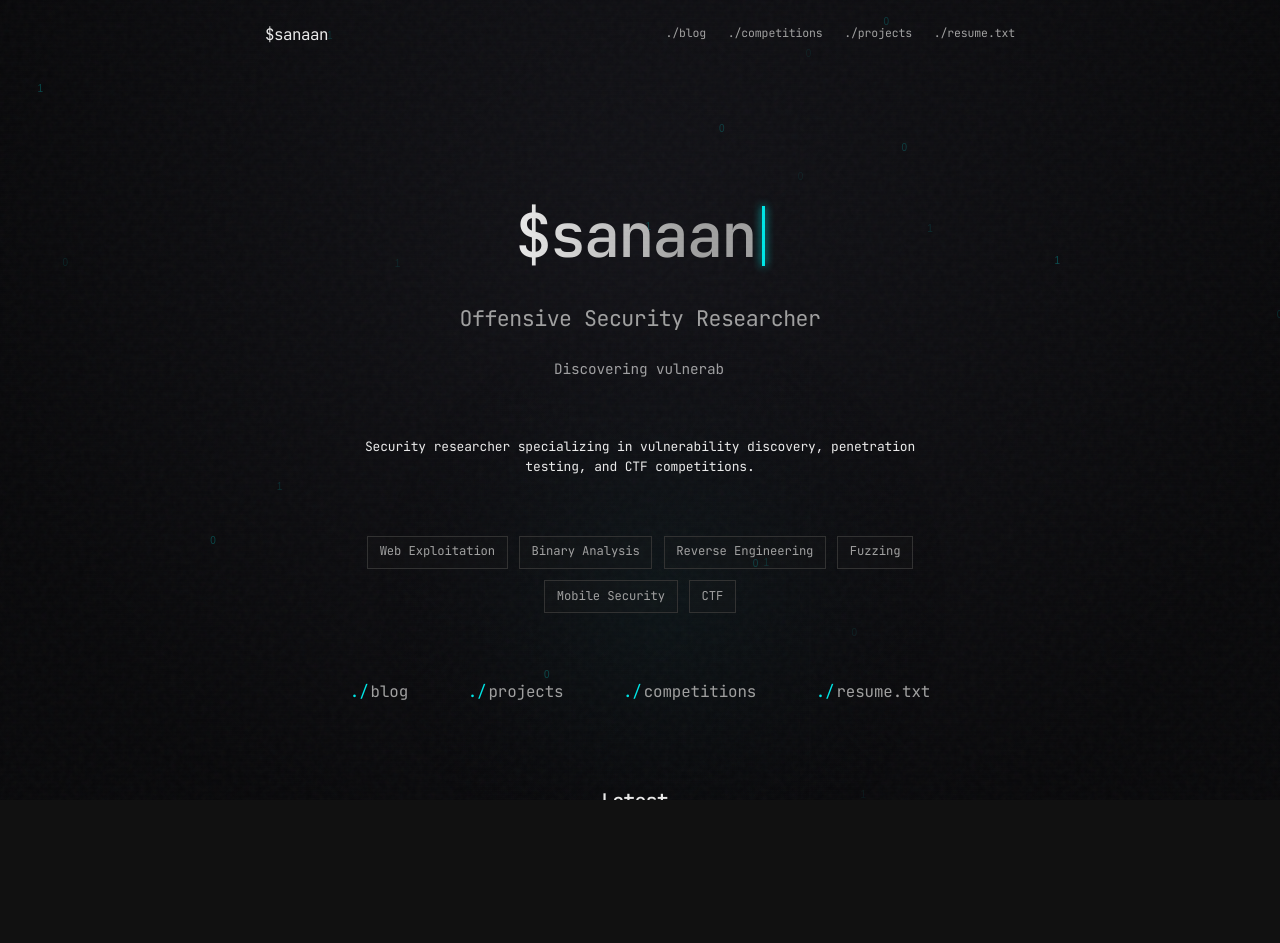
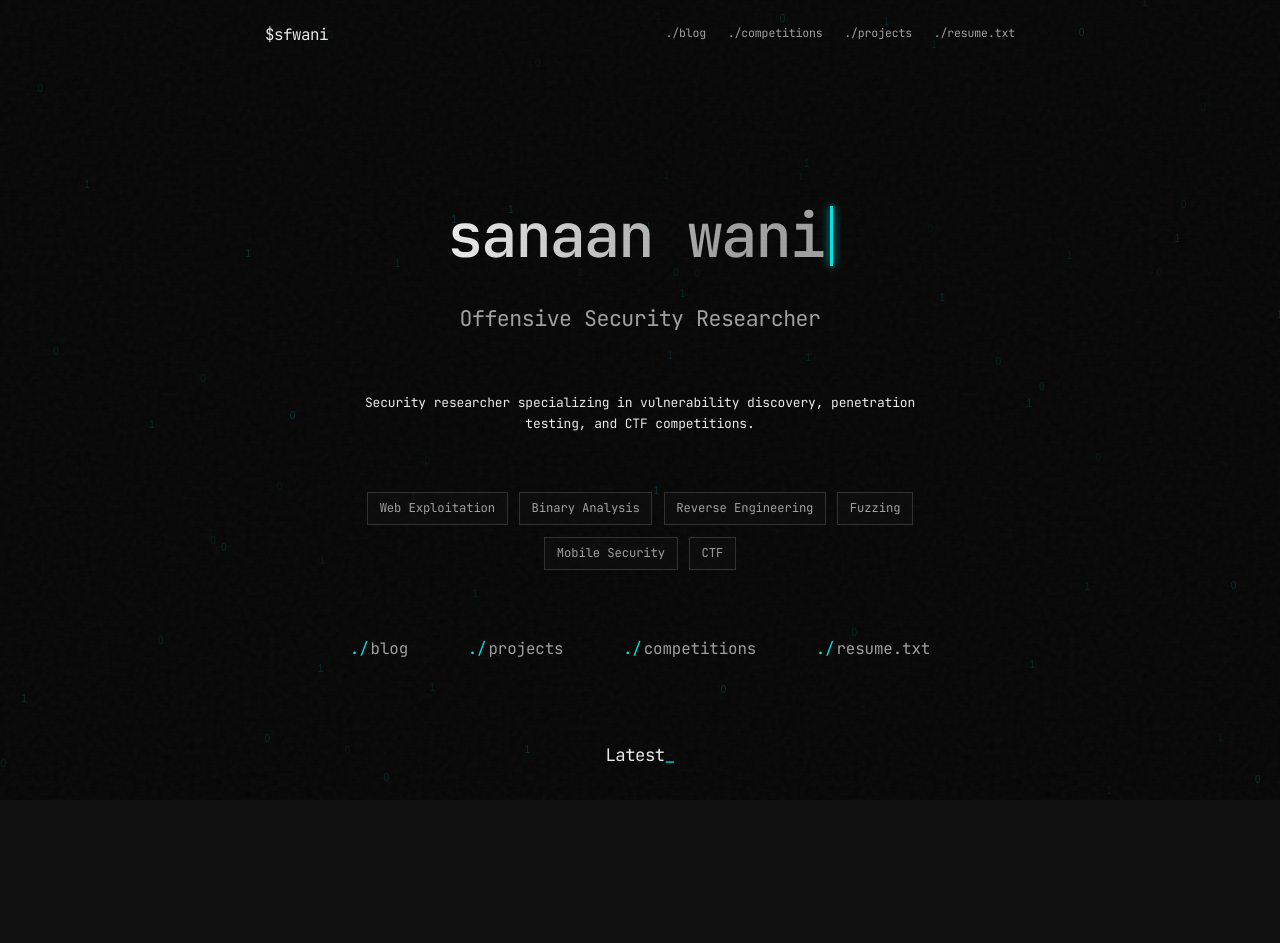
Before and after one commit to sfwani/portfolio, an Astro site: page / in a window 1280 px wide. Built offline with nearby package versions, Linux system fonts and the light colour scheme; Astro itself is replaced by a stand-in of ours.

Commit message:
mm background not the best

```diff
--- a/src/components/Header.astro
+++ b/src/components/Header.astro
@@ -3,7 +3,7 @@
 <nav class="main-nav">
   <div class="nav-container">
     <div class="nav-brand">
-      <a href="/" class="brand-link">$sanaan</a>
+      <a href="/" class="brand-link">$sfwani</a>
     </div>
     <div class="nav-links">
       <a href="/blog" class="nav-link">./blog</a>
--- a/src/pages/index.astro
+++ b/src/pages/index.astro
@@ -16,11 +16,8 @@ const featuredWriteups = sortedWriteups.slice(0, 1);
   <div class="noise-overlay"></div>
   <div class="container">
     <section class="hero">
-      <h1 class="name">$sanaan<span class="cursor"></span></h1>
+      <h1 class="name"><span id="name-typewriter"></span><span class="cursor"></span></h1>
       <p class="title">Offensive Security Researcher</p>
-      <div class="typewriter-container">
-        <span id="typewriter" class="typewriter"></span>
-      </div>
     </section>
 
     <section class="about">
@@ -65,13 +62,10 @@ const featuredWriteups = sortedWriteups.slice(0, 1);
         const formattedDate = `${date.getFullYear()}-${String(date.getMonth() + 1).padStart(2, '0')}-${String(date.getDate()).padStart(2, '0')}`;
 
         return (
-          <div class="post">
-            <div class="post-meta">
-              <span class="date">{formattedDate}</span>
-              <a href={`/blog/${post.slug}`} class="read-more">view <span class="arrow">→</span></a>
-            </div>
-            <h3 class="post-title">{post.data.title}</h3>
-          </div>
+          <a href={`/blog/${post.slug}`} class="post">
+            <span class="date">{formattedDate}</span>
+            <span class="post-title">{post.data.title}</span>
+          </a>
         );
       })}
     </section>
@@ -87,6 +81,7 @@ const featuredWriteups = sortedWriteups.slice(0, 1);
   :root {
     --accent-cyan: #00e6e6;
     --accent-glow: rgba(0, 230, 230, 0.15);
+    --bg-dark: #080808;
     --bg-gradient-dark: rgba(10, 10, 12, 0.97);
     --bg-gradient-light: rgba(20, 20, 25, 0.97);
   }
@@ -173,22 +168,10 @@ const featuredWriteups = sortedWriteups.slice(0, 1);
   .title {
     font-size: 1.5rem;
     color: var(--text-secondary);
-    margin-bottom: 1.5rem;
+    margin-bottom: 0;
     font-family: var(--font-mono);
     letter-spacing: -0.5px;
     font-weight: 400;
-  }
-
-  .typewriter-container {
-    height: 1.5rem;
-    font-family: var(--font-mono);
-    font-size: 1rem;
-    color: rgba(255, 255, 255, 0.6);
-    font-weight: 300;
-  }
-
-  .typewriter {
-    border-right: 2px solid transparent;
   }
 
   /* About Section */
@@ -301,85 +284,57 @@ const featuredWriteups = sortedWriteups.slice(0, 1);
   /* Featured Post */
   .featured {
     margin-bottom: 4rem;
-    text-align: center;
+    text-align: left;
+    max-width: 500px;
+    margin-left: auto;
+    margin-right: auto;
   }
 
   .featured h2 {
-    font-size: 1.4rem;
-    margin-bottom: 1.5rem;
-    font-weight: 500;
-    letter-spacing: -1px;
-    position: relative;
-    display: inline-block;
+    font-size: 1.2rem;
+    margin-bottom: 1rem;
+    font-weight: 400;
+    letter-spacing: -0.5px;
+    font-family: var(--font-mono);
   }
 
   .accent {
     color: var(--accent-cyan);
     animation: blink 1s step-end infinite;
-    text-shadow: 0 0 5px var(--accent-glow);
   }
 
   .post {
-    border: 1px solid var(--border);
-    padding: 1.2rem 1.5rem;
-    transition: all 0.3s cubic-bezier(0.25, 0.1, 0.25, 1);
-    max-width: 500px;
-    margin: 0 auto;
-    text-align: left;
-    background: rgba(20, 20, 25, 0.3);
-    backdrop-filter: blur(5px);
+    display: flex;
+    justify-content: space-between;
+    align-items: center;
+    padding: 0.8rem 0;
+    text-decoration: none;
+    border-bottom: 1px solid rgba(255, 255, 255, 0.05);
+    transition: all 0.2s ease;
   }
 
   .post:hover {
-    border-color: var(--accent-cyan);
-    transform: translateY(-3px);
-    box-shadow: 0 5px 15px rgba(0, 0, 0, 0.2), 0 0 0 1px rgba(0, 230, 230, 0.1);
-  }
-
-  .post-meta {
-    display: flex;
-    justify-content: space-between;
-    align-items: center;
-    margin-bottom: 0.5rem;
+    background: rgba(0, 230, 230, 0.03);
   }
 
   .date {
     color: var(--accent-cyan);
     font-family: var(--font-mono);
     font-size: 0.8rem;
-    opacity: 0.9;
+    opacity: 0.8;
+    flex-shrink: 0;
+    margin-right: 1.5rem;
   }
 
   .post-title {
-    font-size: 1.1rem;
-    color: var(--text-main);
+    font-size: 1rem;
+    color: var(--text-secondary);
     font-weight: 400;
-    white-space: nowrap;
-    overflow: hidden;
-    text-overflow: ellipsis;
+    transition: color 0.2s ease;
   }
 
-  .read-more {
-    color: var(--text-secondary);
-    text-decoration: none;
-    font-family: var(--font-mono);
-    font-size: 0.8rem;
-    transition: all 0.3s ease;
-    opacity: 0.8;
-  }
-
-  .read-more:hover {
-    color: var(--accent-cyan);
-    opacity: 1;
-  }
-
-  .arrow {
-    display: inline-block;
-    transition: transform 0.3s cubic-bezier(0.25, 0.1, 0.25, 1);
-  }
-
-  .read-more:hover .arrow {
-    transform: translateX(3px);
+  .post:hover .post-title {
+    color: var(--text-main);
   }
 
   /* Background */
@@ -391,7 +346,7 @@ const featuredWriteups = sortedWriteups.slice(0, 1);
     height: 100%;
     z-index: -2;
     pointer-events: none;
-    background: radial-gradient(circle at 50% 30%, var(--bg-gradient-light), var(--bg-gradient-dark) 80%);
+    background: var(--bg-dark);
     overflow: hidden;
   }
 
@@ -425,50 +380,69 @@ const featuredWriteups = sortedWriteups.slice(0, 1);
 
 <script>
   document.addEventListener('DOMContentLoaded', () => {
-    // Typewriter effect
-    const typewriter = document.getElementById('typewriter');
-    const phrases = [
-      "Discovering vulnerabilities in web applications",
-      "Solving complex CTF challenges",
-      "Researching security weaknesses",
-      "Building secure systems",
-      "Analyzing malicious code"
+    // Name typewriter effect
+    const nameTypewriter = document.getElementById('name-typewriter');
+
+    // Sequence:
+    // 1. Type "$sfwani?"
+    // 2. Pause
+    // 3. Delete "$sfwani?"
+    // 4. Type "$Sanaan Fayaz Wani"
+    // 5. End
+
+    const nameSequence = [
+      { text: "$sfwani?", action: "type", delay: 100 },
+      { text: "", action: "pause", delay: 1000 },
+      { text: "$sfwani?", action: "delete", delay: 50 },
+      { text: "sanaan wani", action: "type", delay: 100 }
     ];
 
-    let currentPhrase = 0;
-    let currentChar = 0;
-    let isDeleting = false;
-    let isPaused = false;
-    let typingSpeed = 70;
+    let sequenceIndex = 0;
+    let charIndex = 0;
+    let currentText = "";
 
-    function type() {
-      const phrase = phrases[currentPhrase];
+    function typewriterName() {
+      const currentStep = nameSequence[sequenceIndex];
 
-      if (isDeleting) {
-        typewriter.textContent = phrase.substring(0, currentChar - 1);
-        currentChar--;
-        typingSpeed = 30;
-      } else {
-        typewriter.textContent = phrase.substring(0, currentChar + 1);
-        currentChar++;
-        typingSpeed = 70;
+      // Handle each action type
+      if (currentStep.action === "type") {
+        if (charIndex < currentStep.text.length) {
+          currentText += currentStep.text.charAt(charIndex);
+          nameTypewriter.textContent = currentText;
+          charIndex++;
+          setTimeout(typewriterName, currentStep.delay);
+        } else {
+          // Move to next step
+          sequenceIndex++;
+          charIndex = 0;
+          if (sequenceIndex < nameSequence.length) {
+            setTimeout(typewriterName, currentStep.delay * 3);
+          }
+        }
+      } else if (currentStep.action === "delete") {
+        if (currentText.length > 0) {
+          currentText = currentText.slice(0, -1);
+          nameTypewriter.textContent = currentText;
+          setTimeout(typewriterName, currentStep.delay);
+        } else {
+          // Move to next step
+          sequenceIndex++;
+          charIndex = 0;
+          if (sequenceIndex < nameSequence.length) {
+            setTimeout(typewriterName, currentStep.delay);
+          }
+        }
+      } else if (currentStep.action === "pause") {
+        // Just wait and then move to next step
+        sequenceIndex++;
+        if (sequenceIndex < nameSequence.length) {
+          setTimeout(typewriterName, currentStep.delay);
+        }
       }
-
-      // Pause at end of phrase
-      if (!isDeleting && currentChar === phrase.length) {
-        isPaused = true;
-        isDeleting = true;
-        typingSpeed = 1000; // Pause duration
-      } else if (isDeleting && currentChar === 0) {
-        isDeleting = false;
-        currentPhrase = (currentPhrase + 1) % phrases.length;
-        typingSpeed = 500;
-      }
-
-      setTimeout(type, typingSpeed);
     }
 
-    type();
+    // Start the name typewriter animation
+    typewriterName();
 
     // Create a more subtle cyber background
     const cyberGrid = document.getElementById('cyber-grid');
@@ -487,7 +461,7 @@ const featuredWriteups = sortedWriteups.slice(0, 1);
 
     // Binary pattern elements
     const binaryElements = [];
-    const numBinaryElements = 20;
+    const numBinaryElements = 80;
 
     // Initialize binary elements
     function initBinaryElements() {
@@ -496,24 +470,44 @@ const featuredWriteups = sortedWriteups.slice(0, 1);
           x: Math.random() * canvas.width,
           y: Math.random() * canvas.height,
           value: Math.random() < 0.5 ? '0' : '1',
-          opacity: Math.random() * 0.2 + 0.05,
-          fadeSpeed: Math.random() * 0.002 + 0.001,
-          size: Math.floor(Math.random() * 10) + 8
+          opacity: Math.random() * 0.15 + 0.05,
+          fadeSpeed: Math.random() * 0.001 + 0.0005,
+          size: Math.floor(Math.random() * 14) + 8
         });
       }
     }
 
     // Occasionally change binary values
     function updateBinaryElements() {
-      for (const element of binaryElements) {
+      // Add new binary elements occasionally
+      if (Math.random() < 0.05 && binaryElements.length < 100) {
+        binaryElements.push({
+          x: Math.random() * canvas.width,
+          y: Math.random() * canvas.height,
+          value: Math.random() < 0.5 ? '0' : '1',
+          opacity: Math.random() * 0.15 + 0.05,
+          fadeSpeed: Math.random() * 0.001 + 0.0005,
+          size: Math.floor(Math.random() * 14) + 8
+        });
+      }
+
+      for (let i = binaryElements.length - 1; i >= 0; i--) {
+        const element = binaryElements[i];
+
+        // Occasionally change 0 to 1 or vice versa
         if (Math.random() < 0.01) {
-          element.value = Math.random() < 0.5 ? '0' : '1';
+          element.value = element.value === '0' ? '1' : '0';
         }
 
         // Fade in and out
         element.opacity += element.fadeSpeed;
-        if (element.opacity > 0.3 || element.opacity < 0.05) {
+        if (element.opacity > 0.2 || element.opacity < 0.05) {
           element.fadeSpeed *= -1;
+        }
+
+        // Remove elements occasionally
+        if (Math.random() < 0.001) {
+          binaryElements.splice(i, 1);
         }
       }
     }
@@ -522,65 +516,13 @@ const featuredWriteups = sortedWriteups.slice(0, 1);
     function draw() {
       ctx.clearRect(0, 0, canvas.width, canvas.height);
 
-      // Update glow intensity
-      glowIntensity += 0.01 * glowDirection;
-      if (glowIntensity > 1 || glowIntensity < 0) {
-        glowDirection *= -1;
-      }
-
-      // Draw subtle dot grid
-      for (let x = 0; x < canvas.width; x += dotSpacing) {
-        for (let y = 0; y < canvas.height; y += dotSpacing) {
-          ctx.beginPath();
-          ctx.arc(x, y, dotRadius, 0, Math.PI * 2);
-          ctx.fillStyle = 'rgba(50, 50, 60, 0.15)';
-          ctx.fill();
-        }
-      }
-
-      // Draw some horizontal lines
-      ctx.lineWidth = 0.5;
-      for (let y = dotSpacing * 2; y < canvas.height; y += dotSpacing * 6) {
-        ctx.beginPath();
-        ctx.moveTo(0, y);
-        ctx.lineTo(canvas.width, y);
-        ctx.strokeStyle = 'rgba(50, 50, 60, 0.1)';
-        ctx.stroke();
-      }
-
-      // Draw a few vertical lines
-      for (let x = dotSpacing * 3; x < canvas.width; x += dotSpacing * 8) {
-        ctx.beginPath();
-        ctx.moveTo(x, 0);
-        ctx.lineTo(x, canvas.height);
-        ctx.strokeStyle = 'rgba(50, 50, 60, 0.08)';
-        ctx.stroke();
-      }
-
-      // Draw binary elements
+      // Draw binary elements (0s and 1s)
       updateBinaryElements();
-      ctx.font = `var(--font-mono)`;
       for (const element of binaryElements) {
         ctx.fillStyle = `rgba(0, 230, 230, ${element.opacity})`;
         ctx.font = `${element.size}px var(--font-mono)`;
         ctx.fillText(element.value, element.x, element.y);
       }
-
-      // Draw a subtle glow effect at a random position that changes over time
-      const centerX = canvas.width / 2 + Math.sin(Date.now() / 10000) * canvas.width / 4;
-      const centerY = canvas.height / 2 + Math.cos(Date.now() / 8000) * canvas.height / 4;
-
-      const gradient = ctx.createRadialGradient(
-        centerX, centerY, 0,
-        centerX, centerY, 300
-      );
-
-      const glowOpacity = 0.03 + 0.02 * Math.sin(Date.now() / 2000);
-      gradient.addColorStop(0, `rgba(0, 230, 230, ${glowOpacity})`);
-      gradient.addColorStop(1, 'rgba(0, 0, 0, 0)');
-
-      ctx.fillStyle = gradient;
-      ctx.fillRect(0, 0, canvas.width, canvas.height);
 
       requestAnimationFrame(draw);
     }
```
